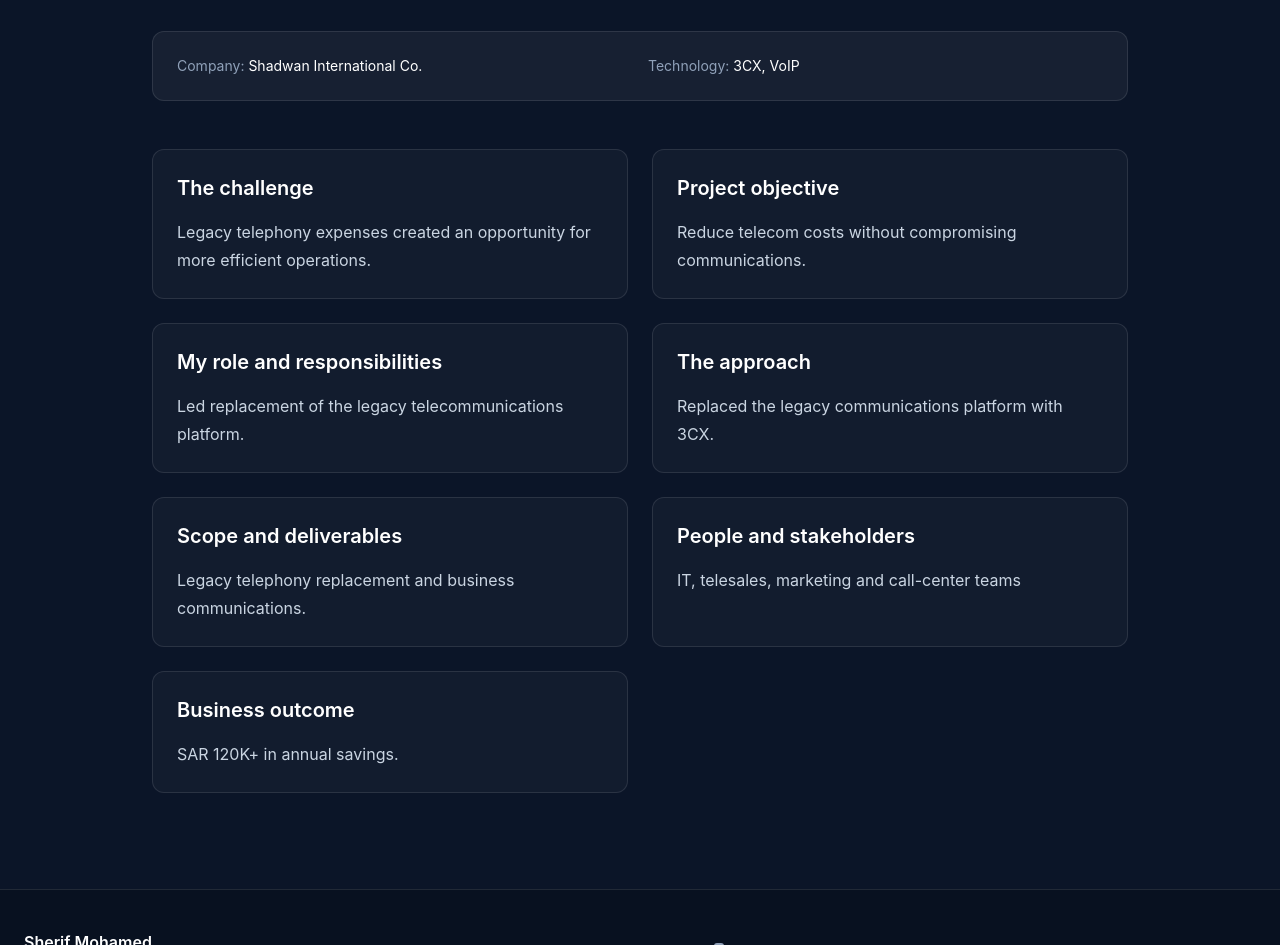
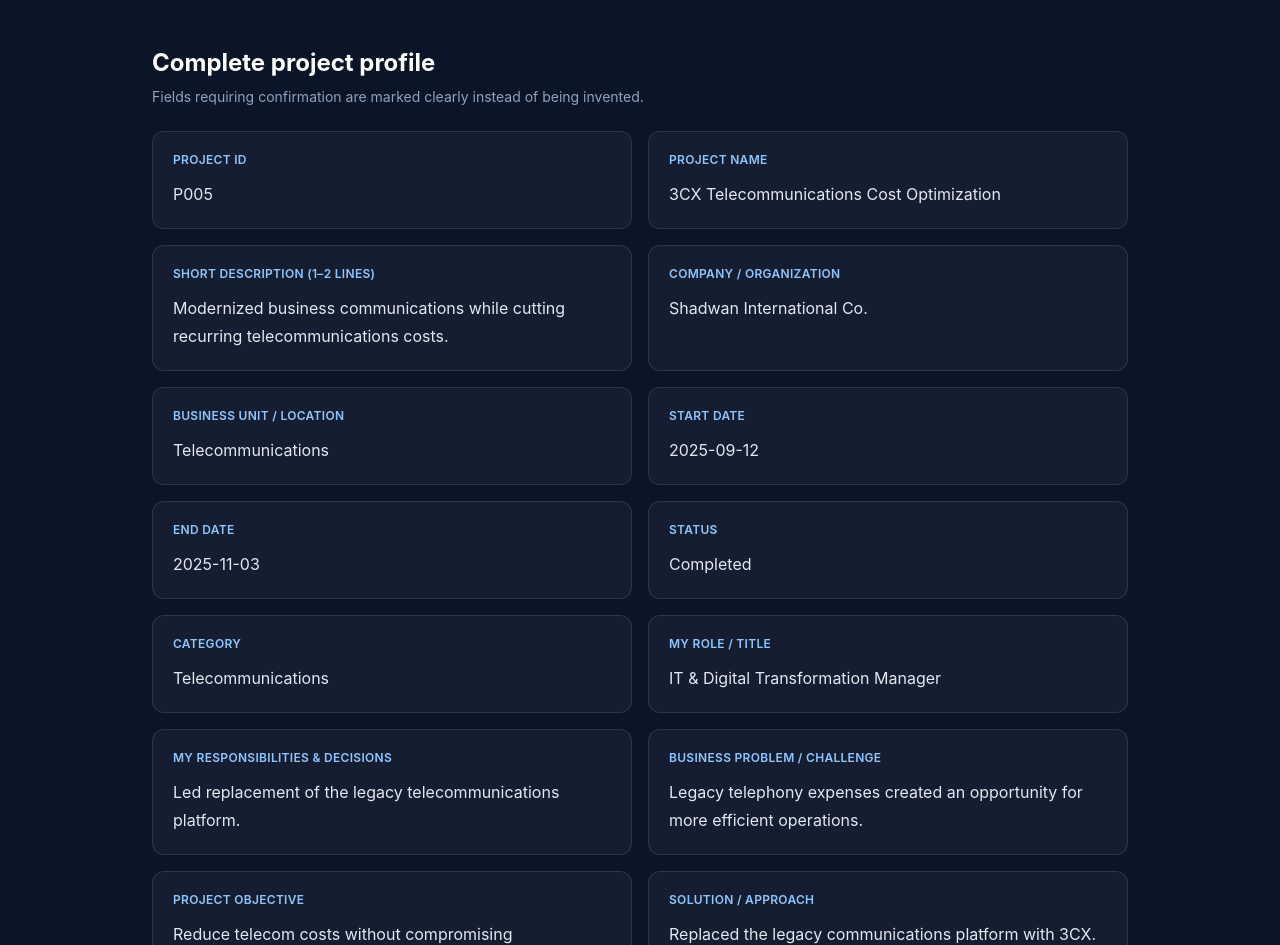
Before and after one commit to sherifhassan21/Portfolio, a React (Vite) app in the folder react-app/: page /projects/3cx-telecommunications-cost-optimization in a window 1280 px wide. Shown: the part 1827-2772 px from the top of the page. Built offline with nearby package versions, Linux system fonts and the light colour scheme.

Commit message:
Show all 20 project profile fields and flag missing details

```diff
--- a/react-app/src/pages/ProjectDetails.tsx
+++ b/react-app/src/pages/ProjectDetails.tsx
@@ -1,20 +1,34 @@
 import { Link, useParams } from 'react-router'
 import { ArrowLeft } from 'lucide-react'
 import { projects } from '../data/portfolioProjects'
+import { projectMetadata } from '../data/projectMetadata'
 
 export default function ProjectDetails() {
   const { slug } = useParams()
   const project = projects.find(p => p.slug === slug)
   if (!project) return <section className="mx-auto max-w-5xl px-6 py-24"><h1 className="text-4xl font-bold">Project not found</h1><Link to="/projects" className="mt-6 inline-block text-blue-400">Back to projects</Link></section>
-  const sections = [
-    ['The challenge', project.challenge],
-    ['Project objective', project.objective],
-    ['My role and responsibilities', project.responsibilities],
-    ['The approach', project.approach],
-    ['Scope and deliverables', project.scope],
-    ['People and stakeholders', project.stakeholders],
-    ['Business outcome', project.impact],
-    ['Lessons learned', project.lessons],
+  const meta = projectMetadata[project.id]
+  const fields = [
+    ['Project ID', project.id],
+    ['Project Name', project.title],
+    ['Short Description (1–2 lines)', project.summary],
+    ['Company / Organization', project.company],
+    ['Business Unit / Location', meta?.businessUnit],
+    ['Start Date', meta?.startDate],
+    ['End Date', meta?.endDate],
+    ['Status', meta?.status],
+    ['Category', meta?.originalCategory || project.category],
+    ['My Role / Title', meta?.role],
+    ['My Responsibilities & Decisions', project.responsibilities],
+    ['Business Problem / Challenge', project.challenge],
+    ['Project Objective', project.objective],
+    ['Solution / Approach', project.approach],
+    ['Project Scope & Deliverables', project.scope],
+    ['Technology / Tools', project.technologies],
+    ['Team & Stakeholders', project.stakeholders],
+    ['Business Value / ROI', project.highlights || project.impact],
+    ['Outcome / Results Summary', project.impact],
+    ['Key Lessons Learned', project.lessons],
   ]
   return <article className="mx-auto max-w-5xl px-6 py-16 md:py-24">
     <Link to="/projects" className="inline-flex items-center gap-2 text-blue-300"><ArrowLeft size={17}/> All projects</Link>
@@ -22,10 +36,13 @@
     <h1 className="mt-4 text-4xl font-bold leading-tight text-white md:text-6xl">{project.title}</h1>
     <p className="mt-5 max-w-3xl text-lg leading-8 text-slate-300">{project.summary}</p>
     {project.image && <img src={project.image} alt={`Illustration for ${project.title}`} className="mt-10 w-full rounded-2xl border border-white/10 object-cover" />}
-    <div className="mt-8 grid gap-4 rounded-xl border border-white/10 bg-white/5 p-6 text-sm sm:grid-cols-2">
-      <div><span className="text-slate-400">Company:</span> {project.company}</div>
-      <div><span className="text-slate-400">Technology:</span> {project.technologies}</div>
+    <h2 className="mt-12 text-2xl font-bold">Complete project profile</h2>
+    <p className="mt-2 text-sm text-slate-400">Fields requiring confirmation are marked clearly instead of being invented.</p>
+    <div className="mt-6 grid gap-4 md:grid-cols-2">
+      {fields.map(([label,value]) => <section key={label} className="rounded-xl border border-white/10 bg-white/[.04] p-5">
+        <h3 className="text-xs font-semibold uppercase tracking-wide text-blue-300">{label}</h3>
+        <p className={`mt-3 whitespace-pre-line leading-7 ${value ? 'text-slate-200' : 'italic text-amber-300'}`}>{value || 'To be confirmed'}</p>
+      </section>)}
     </div>
-    <div className="mt-12 grid gap-6 md:grid-cols-2">{sections.filter(([,body])=>Boolean(body)).map(([title,body])=><section key={title} className="rounded-xl border border-white/10 bg-white/[.03] p-6"><h2 className="text-xl font-semibold text-white">{title}</h2><p className="mt-4 leading-7 text-slate-300">{body}</p></section>)}</div>
   </article>
 }
```
